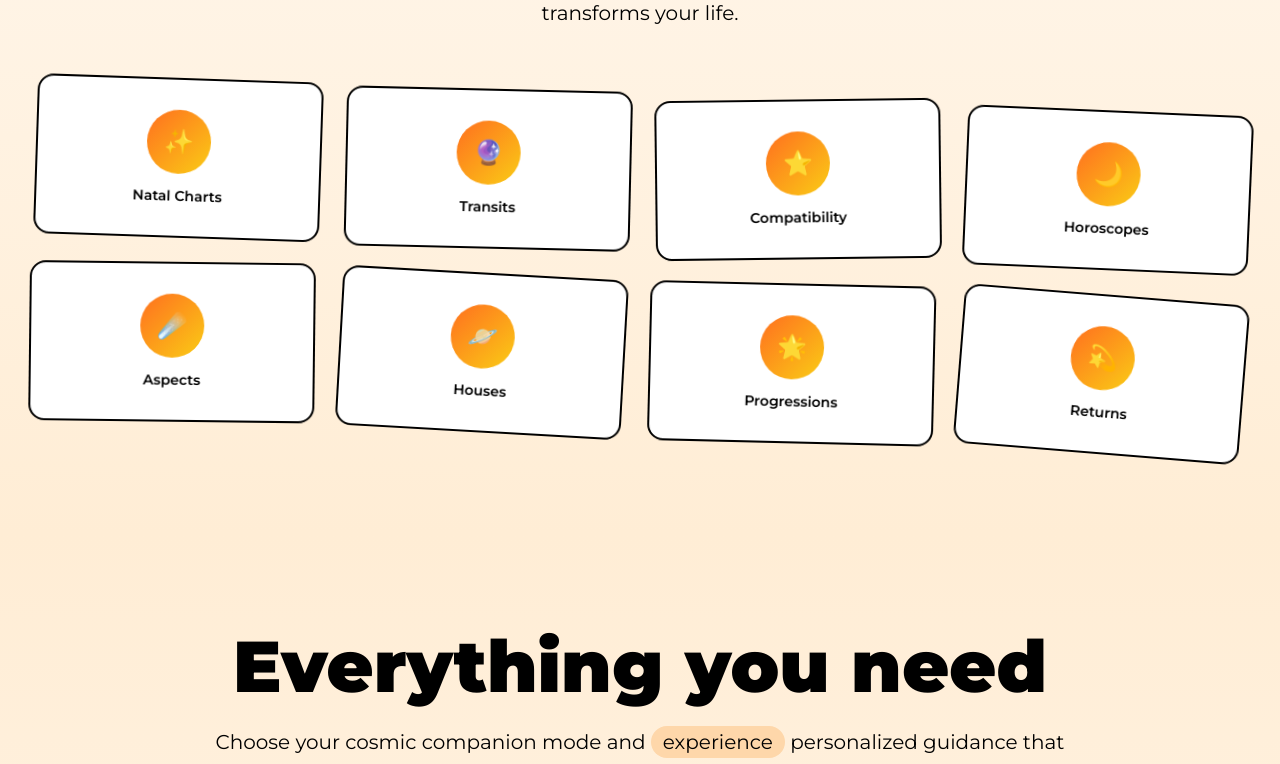
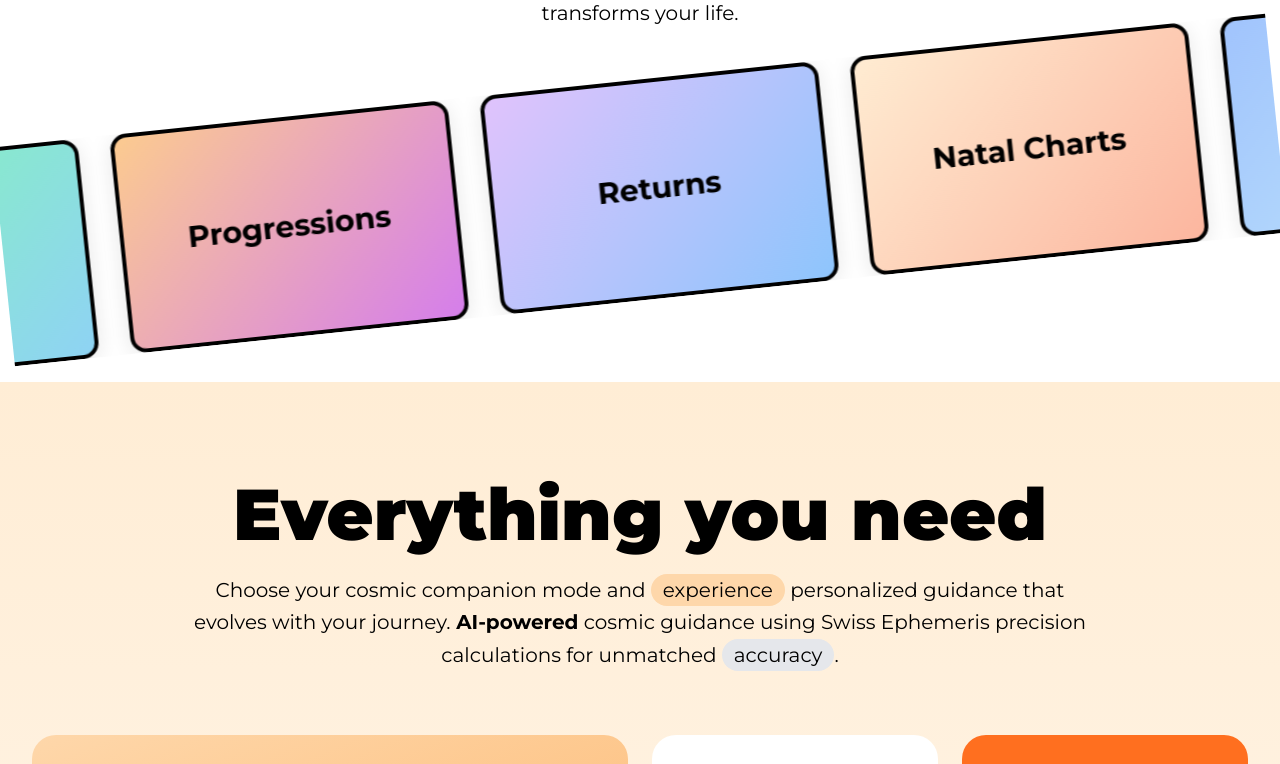
Before and after one commit to jeet-dekivadia/lyra-astrology, a React (Vite) app: page / in a window 1280 px wide. Shown: the part 1060-1824 px from the top of the page. Built offline with nearby package versions, Linux system fonts and the light colour scheme.

Commit message:
Updated LandingPage.tsx

```diff
--- a/src/pages/LandingPage.tsx
+++ b/src/pages/LandingPage.tsx
@@ -1,4 +1,4 @@
-import React, { useState, useEffect } from 'react';
+import React, { useState, useEffect, useRef } from 'react';
 import { useNavigate } from 'react-router-dom';
 import { motion } from 'framer-motion';
 import FloatingBlobs from '../components/FloatingBlobs';
@@ -9,6 +9,11 @@ const LandingPage: React.FC = () => {
   const navigate = useNavigate();
   const [activeSection, setActiveSection] = useState('home');
   const [expandedFaq, setExpandedFaq] = useState<number | null>(null);
+
+  const beltRef = useRef<HTMLDivElement>(null);
+  const beltScrollRef = useRef<number>(0);
+  const scrollTimeout = useRef<NodeJS.Timeout | null>(null);
+  const animating = useRef<boolean>(false);
 
   useEffect(() => {
     const handleScroll = () => {
@@ -27,6 +32,55 @@ const LandingPage: React.FC = () => {
       }
     };
 
+    window.addEventListener('scroll', handleScroll);
+    return () => window.removeEventListener('scroll', handleScroll);
+  }, []);
+
+  useEffect(() => {
+    const belt = beltRef.current;
+    if (belt) {
+      // Set initial transform
+      belt.style.transform = `rotate(-8deg) translateX(0px)`;
+    }
+
+    const handleScroll = () => {
+      const belt = beltRef.current;
+      if (!belt) return;
+      // Stop any ongoing animation
+      animating.current = false;
+      if (scrollTimeout.current) clearTimeout(scrollTimeout.current);
+      // Stop the belt immediately
+      belt.style.transition = 'none';
+      belt.style.transform = `rotate(-8deg) translateX(${beltScrollRef.current}px)`;
+      // When user stops scrolling, start the belt animation after debounce
+      scrollTimeout.current = setTimeout(() => {
+        const belt = beltRef.current;
+        if (!belt) return;
+        // Animate the belt to the right (or left)
+        animating.current = true;
+        const start = beltScrollRef.current;
+        const distance = 200; // px to move
+        const duration = 800; // ms
+        const startTime = performance.now();
+        belt.style.transition = 'none';
+        function animate(now: number) {
+          if (!animating.current) return;
+          const belt = beltRef.current;
+          if (!belt) return;
+          const elapsed = now - startTime;
+          const progress = Math.min(elapsed / duration, 1);
+          const newX = start - distance * progress;
+          belt.style.transform = `rotate(-8deg) translateX(${newX}px)`;
+          beltScrollRef.current = newX;
+          if (progress < 1) {
+            requestAnimationFrame(animate);
+          } else {
+            animating.current = false;
+          }
+        }
+        requestAnimationFrame(animate);
+      }, 200);
+    };
     window.addEventListener('scroll', handleScroll);
     return () => window.removeEventListener('scroll', handleScroll);
   }, []);
@@ -52,6 +106,28 @@ const LandingPage: React.FC = () => {
       question: "Can Lyra help with emotional support too?",
       answer: "Absolutely! Lyra offers three AI personas: Astrologer (wise & technical), Therapist (supportive & soft), and Friend (casual & encouraging). Each provides emotional support while incorporating your astrological profile for personalized guidance."
     }
+  ];
+
+  // Gradient backgrounds for each block
+  const blockGradients = [
+    'linear-gradient(135deg, #ffecd2 0%, #fcb69f 100%)',
+    'linear-gradient(135deg, #a1c4fd 0%, #c2e9fb 100%)',
+    'linear-gradient(135deg, #fbc2eb 0%, #a6c1ee 100%)',
+    'linear-gradient(135deg, #f9d423 0%, #ff4e50 100%)',
+    'linear-gradient(135deg, #f6d365 0%, #fda085 100%)',
+    'linear-gradient(135deg, #84fab0 0%, #8fd3f4 100%)',
+    'linear-gradient(135deg, #fccb90 0%, #d57eeb 100%)',
+    'linear-gradient(135deg, #e0c3fc 0%, #8ec5fc 100%)',
+  ];
+  const blockLabels = [
+    'Natal Charts',
+    'Transits',
+    'Compatibility',
+    'Horoscopes',
+    'Aspects',
+    'Houses',
+    'Progressions',
+    'Returns',
   ];
 
   return (
@@ -117,8 +193,8 @@ const LandingPage: React.FC = () => {
       </section>
 
       {/* Astrology Slaps Section */}
-      <section id="astrology" className="py-24 bg-gradient-to-b from-orange-50 to-orange-100">
-        <div className="max-w-7xl mx-auto px-8">
+      <section id="astrology" className="py-24 bg-white relative overflow-x-clip">
+        <div className="max-w-7xl mx-auto px-0">
           <motion.div
             className="text-center mb-16"
             initial={{ opacity: 0, y: 50 }}
@@ -134,34 +210,52 @@ const LandingPage: React.FC = () => {
               and GPT-4o, ElevenLabs and Tavus intelligence for guidance that actually transforms your life.
             </p>
           </motion.div>
+        </div>
 
-          <div className="grid grid-cols-2 md:grid-cols-4 gap-6 transform rotate-2">
-            {Array.from({ length: 8 }, (_, i) => (
-              <motion.div
-                key={i}
-                className="bg-white rounded-2xl border-2 border-black p-6 h-40 flex items-center justify-center hover:shadow-xl transition-all duration-300"
-                initial={{ opacity: 0, scale: 0.8, rotate: Math.random() * 10 - 5 }}
-                whileInView={{ opacity: 1, scale: 1, rotate: Math.random() * 6 - 3 }}
-                transition={{ duration: 0.5, delay: i * 0.1 }}
-                viewport={{ once: true }}
-                whileHover={{ scale: 1.05, rotate: 0 }}
-              >
-                <div className="text-center">
-                  <div className="w-16 h-16 bg-gradient-to-br from-primary-orange to-yellow-400 rounded-full mx-auto mb-3 flex items-center justify-center">
-                    <span className="text-2xl">{['✨', '🔮', '⭐', '🌙', '☄️', '🪐', '🌟', '💫'][i]}</span>
-                  </div>
-                  <p className="font-semibold text-sm text-black">
-                    {['Natal Charts', 'Transits', 'Compatibility', 'Horoscopes', 'Aspects', 'Houses', 'Progressions', 'Returns'][i]}
-                  </p>
+        {/* Single slanted, animated belt of 25 cards, edge-to-edge, seamless loop */}
+        <div className="absolute left-0 w-screen top-[340px] pointer-events-none select-none z-10">
+          <div
+            className="w-screen overflow-hidden pl-115 pr-0"
+            style={{
+              transform: 'rotate(-6deg)',
+              willChange: 'transform',
+              position: 'relative',
+            }}
+          >
+            {/* Calculate the width of one set of cards: 25 * (320px + 32px gap) = 8800px */}
+            <div className="flex gap-8 animate-belt-ltr -ml-16" style={{ width: '11980px' }}>
+              {/* Two sets of 25 cards for seamless loop */}
+              {Array.from({ length: 50 }).map((_, i) => (
+                <div
+                  key={`belt-card-${i}`}
+                  className="w-[340px] h-[220px] flex-shrink-0 flex-grow-0 overflow-hidden flex items-center justify-center rounded-2xl border-4 border-black text-3xl font-bold text-black shadow-lg bg-white"
+                  style={{
+                    background: blockGradients[i % blockGradients.length],
+                    boxShadow: '0 4px 24px 0 rgba(0,0,0,0.10)',
+                  }}
+                >
+                  {blockLabels[i % blockLabels.length]}
                 </div>
-              </motion.div>
-            ))}
+              ))}
+            </div>
           </div>
+          <style>{`
+            @keyframes belt-ltr {
+              0% { transform: translateX(0); }
+              100% { transform: translateX(-5840px); }
+            }
+            .animate-belt-ltr {
+              animation: belt-ltr 18s linear infinite;
+            }
+          `}</style>
         </div>
+
+        {/* Add extra margin below the belt to push the next section down */}
+        <div className="mt-64" />
       </section>
 
-      {/* Features Section */}
-      <section id="features" className="py-24 bg-gradient-to-b from-orange-100 to-orange-50">
+      {/* Features Section (Everything you need) - moved below the belt */}
+      <section id="features" className="py-24 bg-gradient-to-b from-orange-100 to-orange-50 relative z-10">
         <div className="max-w-7xl mx-auto px-8">
           <motion.div
             className="text-center mb-16"
```
